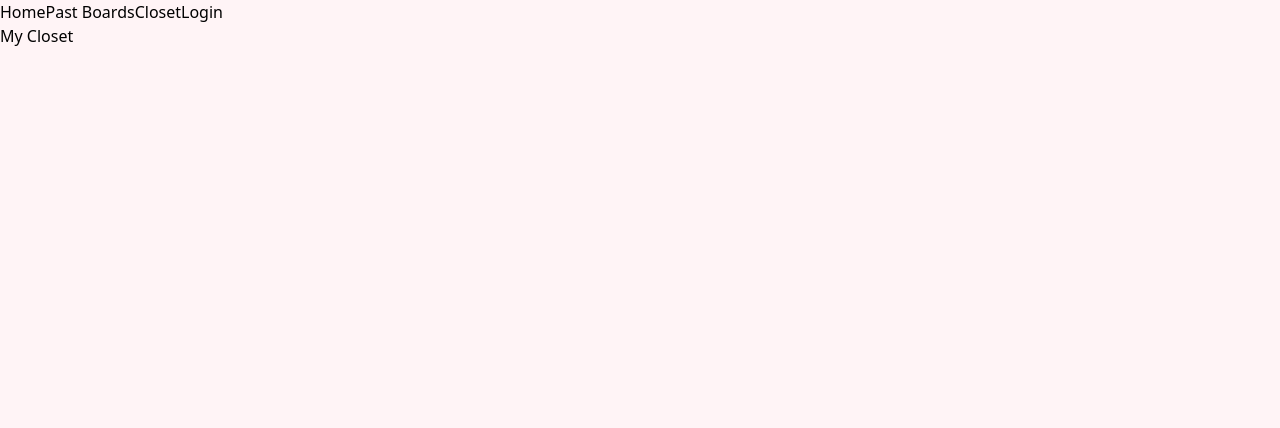
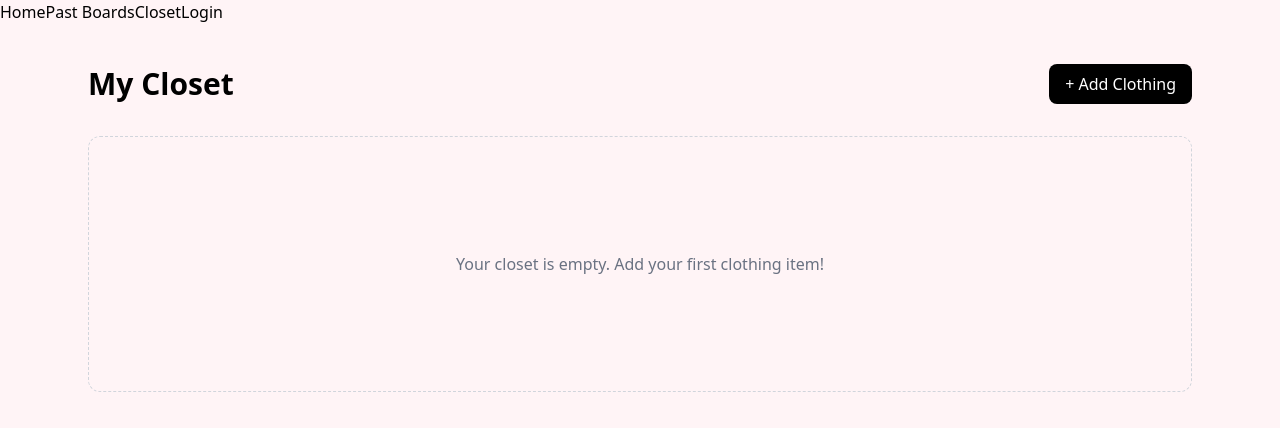
Before and after one commit to srinithimohan/fitinerary, a Next.js app: page /closet in a window 1280 px wide. Shown: the top 428 px of the page. Built offline with nearby package versions, Linux system fonts and the light colour scheme.

Commit message:
add closet feature - adding and viewing clothes

```diff
--- a/app/closet/page.tsx
+++ b/app/closet/page.tsx
@@ -1,7 +1,5 @@
+import Closet from '@/app/ui/closet/closet';
+
 export default function ClosetPage() {
-  return (
-    <main>
-      <h1>My Closet</h1>
-    </main>
-  );
+  return <Closet />;
 }
--- /dev/null
+++ b/app/ui/closet/add-clothing-button.tsx
@@ -0,0 +1,49 @@
+'use client';
+
+import { useRef } from 'react';
+
+type AddClothingButtonProps = {
+  onAdd: (file: File) => void;
+};
+
+export default function AddClothingButton({
+  onAdd,
+}: AddClothingButtonProps) {
+  const fileInputRef = useRef<HTMLInputElement>(null);
+
+  function handleClick() {
+    fileInputRef.current?.click();
+  }
+
+  function handleFileChange(event: React.ChangeEvent<HTMLInputElement>) {
+    const file = event.target.files?.[0];
+
+    if (!file) {
+      return;
+    }
+
+    onAdd(file);
+
+    event.target.value = '';
+  }
+
+  return (
+    <>
+      <button
+        type="button"
+        onClick={handleClick}
+        className="rounded-lg bg-black px-4 py-2 font-medium text-white hover:bg-gray-800"
+      >
+        + Add Clothing
+      </button>
+
+      <input
+        ref={fileInputRef}
+        type="file"
+        accept="image/*"
+        onChange={handleFileChange}
+        className="hidden"
+      />
+    </>
+  );
+}
--- /dev/null
+++ b/app/ui/closet/closet.tsx
@@ -0,0 +1,67 @@
+'use client';
+
+import { useState } from 'react';
+import AddClothingButton from './add-clothing-button';
+import ClothingCard from './clothing-card';
+
+type ClothingItem = {
+  id: string;
+  image: string;
+  name: string;
+};
+
+export default function Closet() {
+  const [clothes, setClothes] = useState<ClothingItem[]>([]);
+
+  function handleAddClothing(file: File) {
+    const newItem: ClothingItem = {
+      id: crypto.randomUUID(),
+      image: URL.createObjectURL(file),
+      name: file.name.replace(/\.[^/.]+$/, ''),
+    };
+
+    setClothes((currentClothes) => [...currentClothes, newItem]);
+  }
+
+  function handleDeleteClothing(id: string) {
+    const item = clothes.find((clothing) => clothing.id === id);
+
+    if (item) {
+      URL.revokeObjectURL(item.image);
+    }
+
+    setClothes((currentClothes) =>
+      currentClothes.filter((clothing) => clothing.id !== id)
+    );
+  }
+
+  return (
+    <main className="mx-auto max-w-6xl px-6 py-10">
+      <div className="mb-8 flex items-center justify-between">
+        <h1 className="text-3xl font-bold">My Closet</h1>
+
+        <AddClothingButton onAdd={handleAddClothing} />
+      </div>
+
+      {clothes.length === 0 ? (
+        <div className="flex min-h-64 items-center justify-center rounded-xl border border-dashed border-gray-300">
+          <p className="text-gray-500">
+            Your closet is empty. Add your first clothing item!
+          </p>
+        </div>
+      ) : (
+        <div className="grid grid-cols-2 gap-6 sm:grid-cols-3 md:grid-cols-4">
+          {clothes.map((item) => (
+            <ClothingCard
+              key={item.id}
+              id={item.id}
+              image={item.image}
+              name={item.name}
+              onDelete={handleDeleteClothing}
+            />
+          ))}
+        </div>
+      )}
+    </main>
+  );
+}
--- /dev/null
+++ b/app/ui/closet/clothing-card.tsx
@@ -0,0 +1,37 @@
+type ClothingCardProps = {
+  id: string;
+  image: string;
+  name: string;
+  onDelete: (id: string) => void;
+};
+
+export default function ClothingCard({
+  id,
+  image,
+  name,
+  onDelete,
+}: ClothingCardProps) {
+  return (
+    <div className="overflow-hidden rounded-xl border border-gray-200 bg-white">
+      <div className="aspect-square overflow-hidden bg-gray-100">
+        <img
+          src={image}
+          alt={name}
+          className="h-full w-full object-cover"
+        />
+      </div>
+
+      <div className="flex items-center justify-between p-3">
+        <p className="truncate font-medium">{name}</p>
+
+        <button
+          type="button"
+          onClick={() => onDelete(id)}
+          className="text-sm text-gray-500 hover:text-red-600"
+        >
+          Delete
+        </button>
+      </div>
+    </div>
+  );
+}
```
